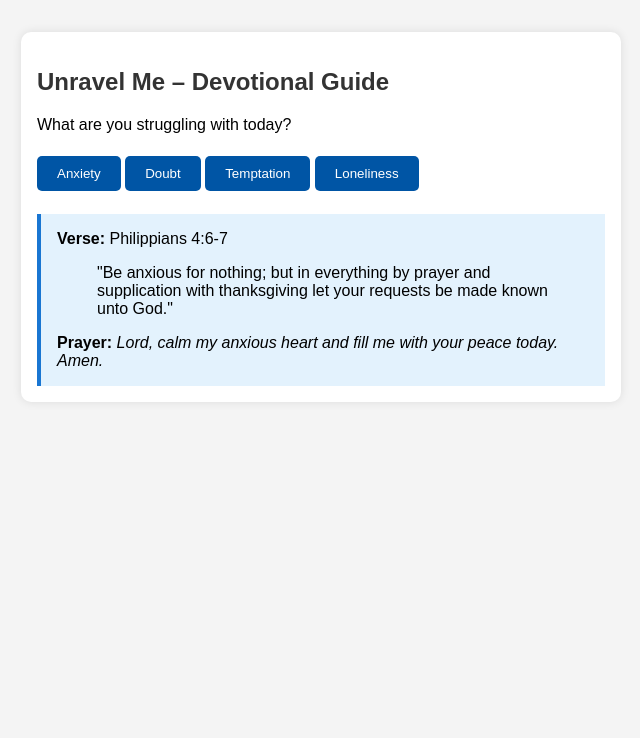
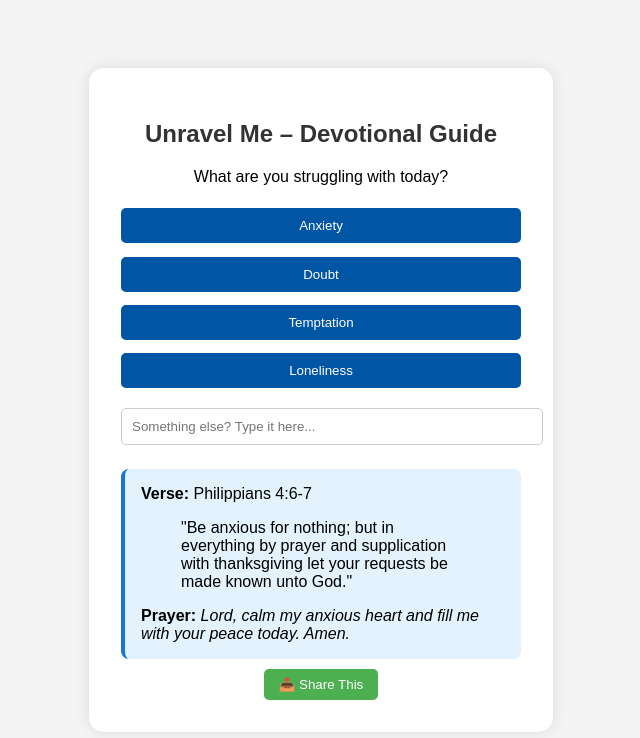
Before and after one commit to vumc-media/devotional-chatbot, a plain HTML site: page index.html in a window 1280 px wide. Both pictures are taken after a click on the button "Anxiety". Shown: the whole page, without its empty margins (319-959 px from the left). Drawn offline with Linux system fonts and the light colour scheme.

Commit message:
Update index.html

```diff
--- a/index.html
+++ b/index.html
@@ -3,19 +3,66 @@
 <head>
   <meta charset="UTF-8">
   <title>Devotional Chatbot</title>
+  <meta name="viewport" content="width=device-width, initial-scale=1.0">
   <style>
-    body {
+    html, body {
+      margin: 0;
+      padding: 0;
+      height: 100%;
       font-family: Arial, sans-serif;
       background: #f4f4f4;
+      display: flex;
+      align-items: center;
+      justify-content: center;
+    }
+    .chatbox {
+      background: #ffffff;
       padding: 2em;
-      max-width: 600px;
-      margin: auto;
+      border-radius: 15px;
+      box-shadow: 0 0 15px rgba(0,0,0,0.1);
+      text-align: center;
+      max-width: 90%;
+      width: 400px;
     }
     h2 { color: #333; }
-    .chatbox { background: #fff; padding: 1em; border-radius: 10px; box-shadow: 0 0 10px rgba(0,0,0,0.1); }
-    .button { margin: 0.5em 0; padding: 10px 20px; background: #0055a5; color: white; border: none; border-radius: 5px; cursor: pointer; }
+    .button {
+      margin: 0.5em 0;
+      padding: 10px 20px;
+      background: #0055a5;
+      color: white;
+      border: none;
+      border-radius: 5px;
+      cursor: pointer;
+      width: 100%;
+    }
     .button:hover { background: #003f7d; }
-    .result { margin-top: 1em; padding: 1em; background: #e3f2fd; border-left: 4px solid #1976d2; }
+    .result {
+      margin-top: 1.5em;
+      padding: 1em;
+      background: #e3f2fd;
+      border-left: 4px solid #1976d2;
+      text-align: left;
+      border-radius: 8px;
+    }
+    .share-button {
+      margin-top: 10px;
+      padding: 8px 15px;
+      background: #4caf50;
+      color: white;
+      border: none;
+      border-radius: 5px;
+      cursor: pointer;
+    }
+    .share-button:hover {
+      background: #388e3c;
+    }
+    input[type="text"] {
+      padding: 10px;
+      width: 100%;
+      margin-top: 1em;
+      border-radius: 5px;
+      border: 1px solid #ccc;
+    }
   </style>
 </head>
 <body>
@@ -27,7 +74,10 @@
     <button class="button" onclick="showResult('temptation')">Temptation</button>
     <button class="button" onclick="showResult('loneliness')">Loneliness</button>
 
+    <input type="text" id="customInput" placeholder="Something else? Type it here..." onkeydown="if(event.key==='Enter') showCustom()">
+
     <div id="result" class="result" style="display:none;"></div>
+    <button class="share-button" style="display:none;" id="shareBtn" onclick="shareDevotion()">📤 Share This</button>
   </div>
 
   <script>
@@ -57,12 +107,39 @@
     function showResult(topic) {
       const res = messages[topic];
       const resultDiv = document.getElementById("result");
+      const shareBtn = document.getElementById("shareBtn");
+
       resultDiv.innerHTML = `
         <strong>Verse:</strong> ${res.verse}<br>
         <blockquote>${res.text}</blockquote>
         <strong>Prayer:</strong> <em>${res.prayer}</em>
       `;
       resultDiv.style.display = "block";
+      shareBtn.style.display = "inline-block";
+    }
+
+    function showCustom() {
+      const input = document.getElementById("customInput").value.trim();
+      const resultDiv = document.getElementById("result");
+      const shareBtn = document.getElementById("shareBtn");
+
+      if (input === "") return;
+
+      resultDiv.innerHTML = `
+        <strong>You entered:</strong> "${input}"<br><br>
+        <strong>Verse:</strong> Psalm 34:17<br>
+        <blockquote>"The righteous cry, and Jehovah heareth, And delivereth them out of all their troubles."</blockquote>
+        <strong>Prayer:</strong> <em>Lord, meet me right where I am. You know my heart better than I do. Draw me close. Amen.</em>
+      `;
+      resultDiv.style.display = "block";
+      shareBtn.style.display = "inline-block";
+    }
+
+    function shareDevotion() {
+      const text = document.getElementById("result").innerText;
+      navigator.clipboard.writeText(text).then(() => {
+        alert("Devotional copied to clipboard! You can paste it anywhere.");
+      });
     }
   </script>
 </body>
```
